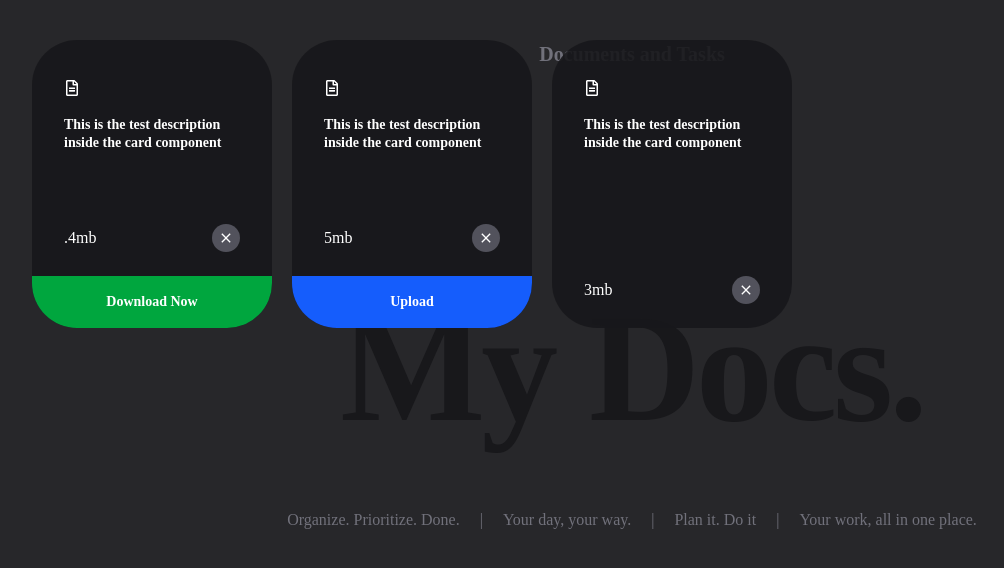
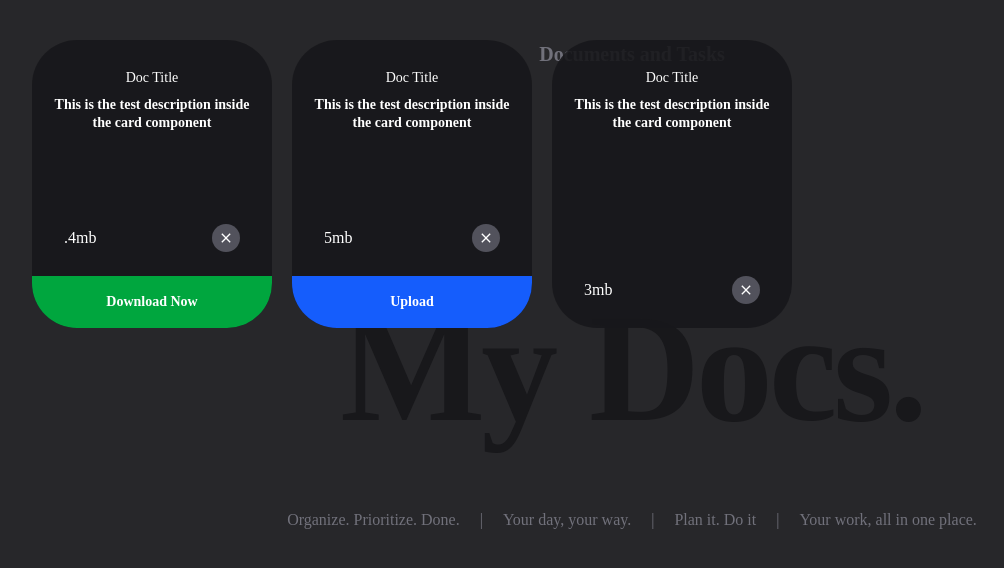
Before and after one commit to muazimmaqbool/mydocs, a React (Vite) app: page / in a window 1280 px wide. Shown: the top 568 px of the page, without its empty margins (8-1012 px from the left). Built offline with nearby package versions, Linux system fonts and the light colour scheme.

Commit message:
doc icon removed by doc title

```diff
--- a/src/Components/Card.jsx
+++ b/src/Components/Card.jsx
@@ -15,7 +15,7 @@ const Card = ({ data, reference }) => {
       whileDrag={{ scale: 1.1}}
       dragElastic={0.1}
       dragTransition={{ bounceStiffness: 600, bounceDamping: 10 }}
-      className="relative w-60 h-72 flex-shrink-0 bg-zinc-900/90 px-8 py-10 text-white rounded-[45px] overflow-hidden"
+      className="relative w-60 h-72 flex-shrink-0 bg-zinc-900/90 px-3 py-7 text-white rounded-[45px] overflow-hidden"
     >
       {/* bg-zinc-900/10 in this 90 means 90% opacity */}
 
@@ -23,8 +23,8 @@ const Card = ({ data, reference }) => {
       basically using it will not through the cards out of the bounders of the div which is inside Foreground component, basically not through out of the
       flow of the page */}
 
-      <FaRegFileAlt />
-      <p className="text-sm mt-5 font-semibold leading-tight">{data?.desc}</p>
+      <p className="text-sm text-center">Doc Title</p>
+      <p className="text-sm mt-2 text-center font-semibold leading-tight">{data?.desc}</p>
       <div className="footer absolute bottom-0  w-full left-0 ">
         <div className="flex items-center justify-between mb-3 py-3 px-8 ">
           <h5>{data?.fileSize}</h5>
```
